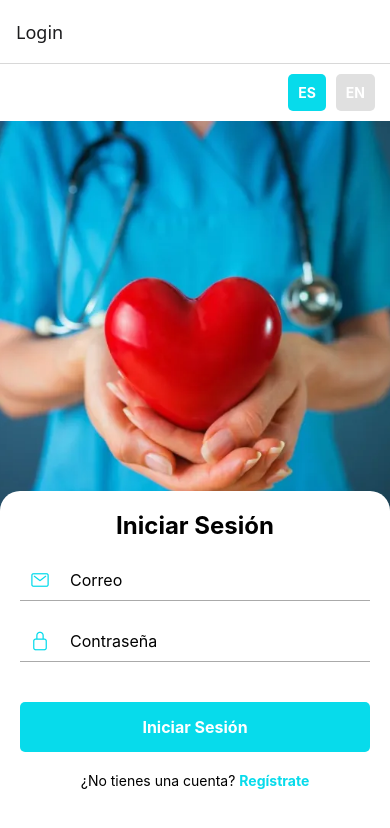
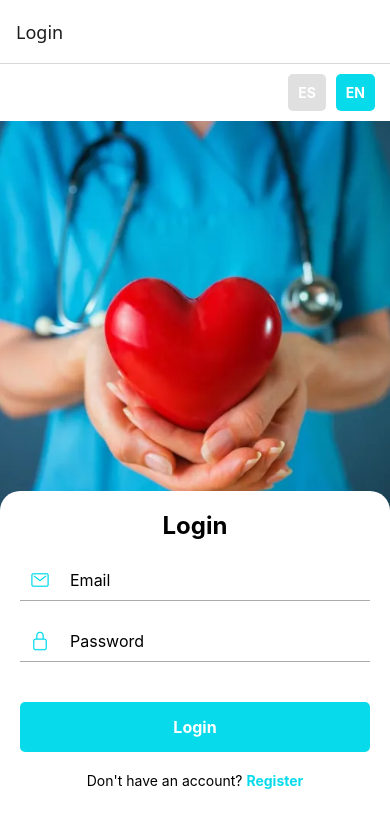
Before and after one commit to Anava300102/Medical, a React Native app: screen / in a window 390 px wide. Shown: the top 828 px of the page. Built offline with nearby package versions, Linux system fonts and the light colour scheme.

Commit message:
ContextLanguage

```diff
--- a/App.js
+++ b/App.js
@@ -5,11 +5,13 @@ import RegisterScreen from './src/screens/RegisterScreen';
 import LoginScreen from './src/screens/LoginScreen';
 import ServicesScreen from './src/screens/ServicesScreen';
 import NewServiceScreen from './src/screens/NewServiceScreen';
+import { LanguageProvider } from './Context';
 
 const Stack = createStackNavigator();
 
 export default function App() {
   return (
+    <LanguageProvider>
       <NavigationContainer>
         <Stack.Navigator initialRouteName="Login">
           {/* Uso correcto de Stack.Screen */}
@@ -19,5 +21,6 @@ export default function App() {
           <Stack.Screen name="NewService" component={NewServiceScreen} />
         </Stack.Navigator>
       </NavigationContainer>
+    </LanguageProvider>
   );
 }
--- /dev/null
+++ b/Context.js
@@ -0,0 +1,31 @@
+import React, { createContext, useState, useContext } from 'react';
+
+const LanguageContext = createContext();
+
+export const LanguageProvider = ({ children }) => {
+    const [language, setLanguage] = useState('en');
+
+    const changeLanguage = (newLanguage) => {
+        setLanguage(newLanguage);
+    };
+
+    const value = {
+        language,
+        changeLanguage
+    };
+
+    return (
+        <LanguageContext.Provider value={value}>
+            {children}
+        </LanguageContext.Provider>
+    );
+};
+
+// Custom hook to use the language context
+export const useLanguage = () => {
+    const context = useContext(LanguageContext);
+    if (context === undefined) {
+        throw new Error('useLanguage must be used within a LanguageProvider');
+    }
+    return context;
+};
--- a/src/screens/LoginScreen.js
+++ b/src/screens/LoginScreen.js
@@ -1,11 +1,12 @@
 import React, { useState } from 'react';
 import { View, Text, TextInput, TouchableOpacity, StyleSheet, Alert, Image } from 'react-native';
 import { Ionicons } from '@expo/vector-icons';
+import { useLanguage } from '../../Context';
 
 export default function LoginScreen({ navigation }) {
   const [email, setEmail] = useState('');
   const [password, setPassword] = useState('');
-  const [language, setLanguage] = useState('es'); // Idioma predeterminado
+  const { language, changeLanguage } = useLanguage();
 
   const translations = {
     es: {
@@ -61,13 +62,13 @@ export default function LoginScreen({ navigation }) {
       <View style={styles.languageButtons}>
         <TouchableOpacity
           style={[styles.languageButton, language === 'es' && styles.activeLanguageButton]}
-          onPress={() => setLanguage('es')}
+          onPress={() => changeLanguage('es')}
         >
           <Text style={styles.languageButtonText}>ES</Text>
         </TouchableOpacity>
         <TouchableOpacity
           style={[styles.languageButton, language === 'en' && styles.activeLanguageButton]}
-          onPress={() => setLanguage('en')}
+          onPress={() => changeLanguage('en')}
         >
           <Text style={styles.languageButtonText}>EN</Text>
         </TouchableOpacity>
--- a/src/screens/RegisterScreen.js
+++ b/src/screens/RegisterScreen.js
@@ -1,6 +1,7 @@
 import React, { useState } from 'react';
 import { View, Text, TextInput, TouchableOpacity, ImageBackground, StyleSheet, Image, Alert } from 'react-native';
 import { Ionicons } from '@expo/vector-icons'; // Para los iconos de teléfono y candado
+import { useLanguage } from '../../Context';
 
 export default function RegisterScreen({ navigation }) { // Recibe 'navigation' como prop
   const [name, setName] = useState('');
@@ -9,7 +10,40 @@ export default function RegisterScreen({ navigation }) { // Recibe 'navigation'
   const [phone, setPhone] = useState('');
   const [password, setPassword] = useState('');
   const [confirmPassword, setConfirmPassword] = useState('');
+  const { language, changeLanguage } = useLanguage();
 
+  const translations = {
+    es: {
+      selectImage: 'Selecciona una imagen',
+      title: 'Registro',
+      namePlaceholder: 'Nombre',
+      lastNamePlaceholder: 'Apellido',
+      emailPlaceholder: 'Correo electrónico',
+      phonePlaceholder: 'Teléfono',
+      passwordPlaceholder: 'Contraseña',
+      confirmPasswordPlaceholder: 'Confirmar contraseña',
+      registerButton: 'Registrarse',
+      loginRedirect: '¿Ya tienes una cuenta? Inicia sesión',
+    },
+    en: {
+      selectImage: 'Select an image',
+      title: 'Register',
+      namePlaceholder: 'Name',
+      lastNamePlaceholder: 'Last name',
+      emailPlaceholder: 'Email',
+      phonePlaceholder: 'Phone',
+      passwordPlaceholder: 'Password',
+      confirmPasswordPlaceholder: 'Confirm password',
+      registerButton: 'Register',
+      loginRedirect: 'Already have an account? Log in',
+    }
+  }
+
+
+
+
+
+  const t = translations[language];
   const handleRegister = () => {
     // Validar que todos los campos estén llenos
     if (!name || !lastName || !email || !phone || !password || !confirmPassword) {
```
Lines whose indentation alone changed are shown as unchanged.
